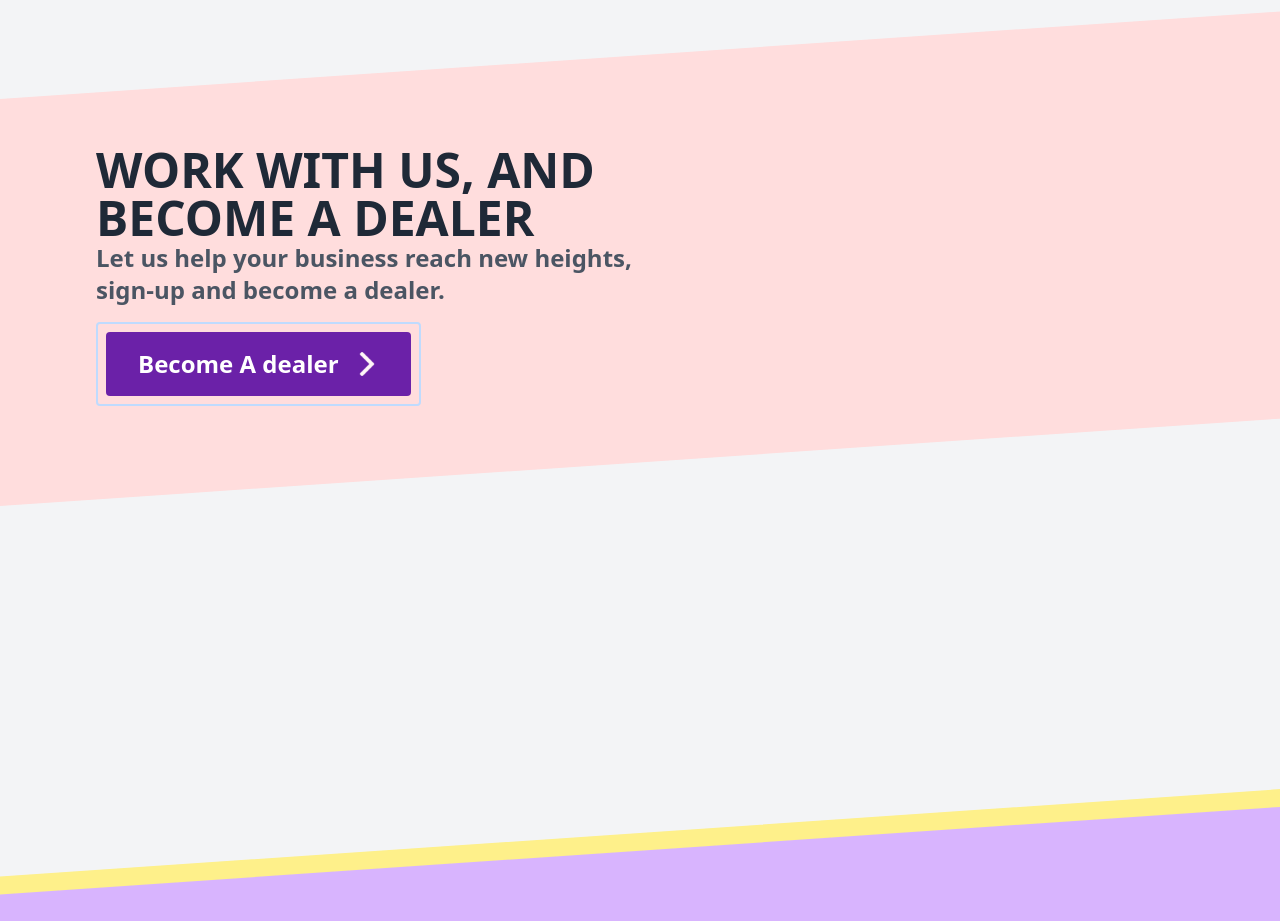
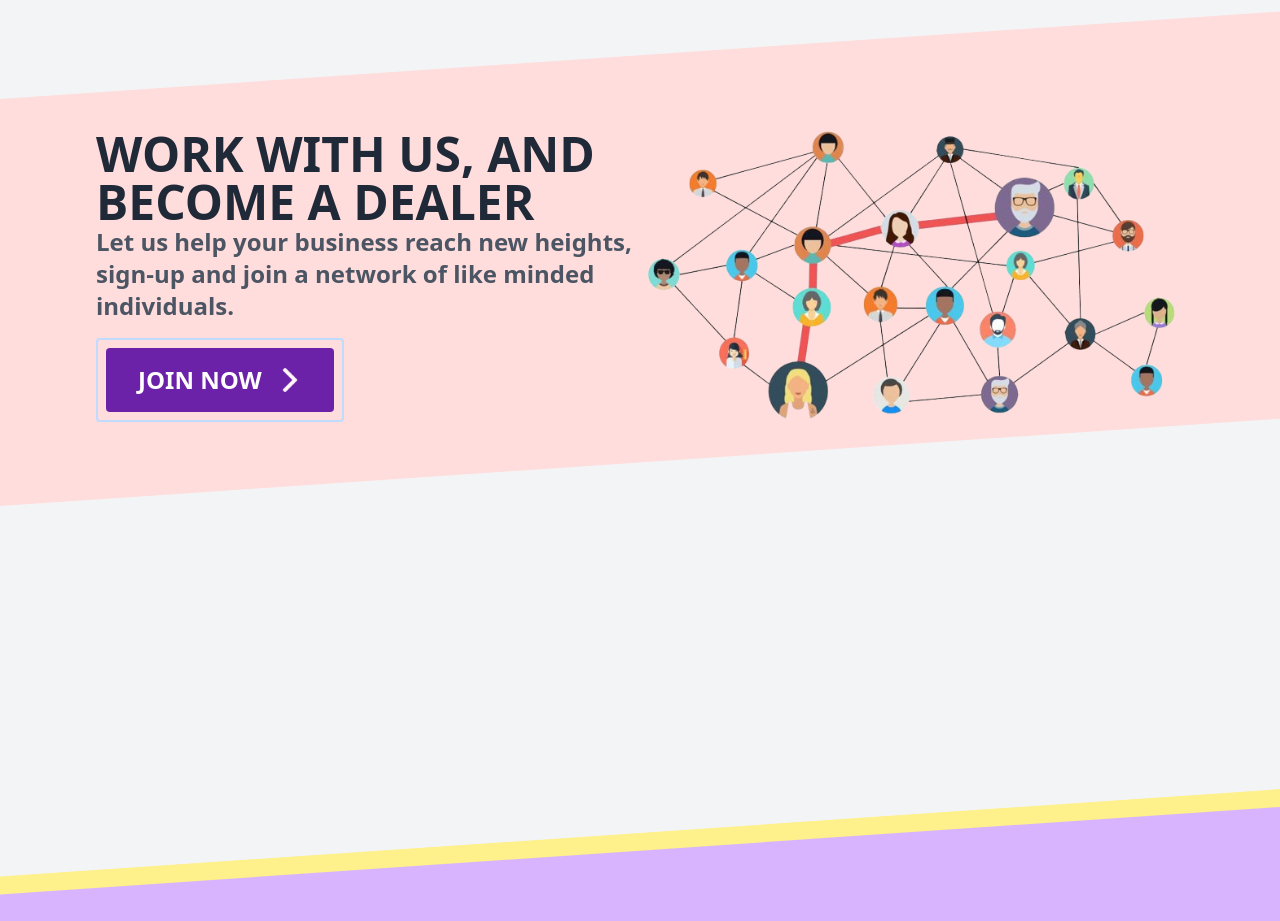
Before and after one commit to mphoshabalala/dealership-marketing-site, a React (Create React App) app: page / in a window 1280 px wide. Shown: the part 4080-5001 px from the top of the page. Built offline with nearby package versions, Linux system fonts and the light colour scheme; no server answers; the database is empty.

Commit message:
dealers side updated

```diff
--- a/src/components/BecomeADealer.js
+++ b/src/components/BecomeADealer.js
@@ -1,5 +1,6 @@
 import React from "react";
 import { Link } from "react-router-dom";
+import network from "../images/network.png";
 export default function BecomeADealer({ rightArrow }) {
   return (
     <div className="flex-col sm:mt-8 bg-carImg bg-cover bg-center bg-no-repeat px-8 md:px-24 h-screen flex items-center text-gray-800 md:flex-row">
@@ -8,15 +9,15 @@ export default function BecomeADealer({ rightArrow }) {
           WORK WITH US, AND BECOME A DEALER
         </h1>
         <p className="md:text-2xl text-gray-600 font-semibold">
-          Let us help your business reach new heights, sign-up and become a
-          dealer.
+          Let us help your business reach new heights, sign-up and join a
+          network of like minded individuals.
         </p>
         <div className="border-blue-200 border-2 flex flex-col md:flex-row  justify-center  p-2 rounded mt-4 w-fit">
           <Link
             to="/dealer-form"
             className="bg-purple-800 px-4 py-2 md:py-4 md:px-8 md:text-2xl text-white font-semibold md:font-bold    rounded flex items-center"
           >
-            Become A dealer
+            JOIN NOW
             <span>
               <img
                 className="h-4 md:h-6 ml-2  md:ml-4"
@@ -27,7 +28,10 @@ export default function BecomeADealer({ rightArrow }) {
           </Link>
         </div>
       </div>
-      <div className="w-1/2"></div>
+      <div className="w-1/2">
+        {" "}
+        <img src={network} alt="" />
+      </div>
     </div>
   );
 }
```
Also changed, not shown: src/images/network.jpg (added), src/images/network.png (added).
